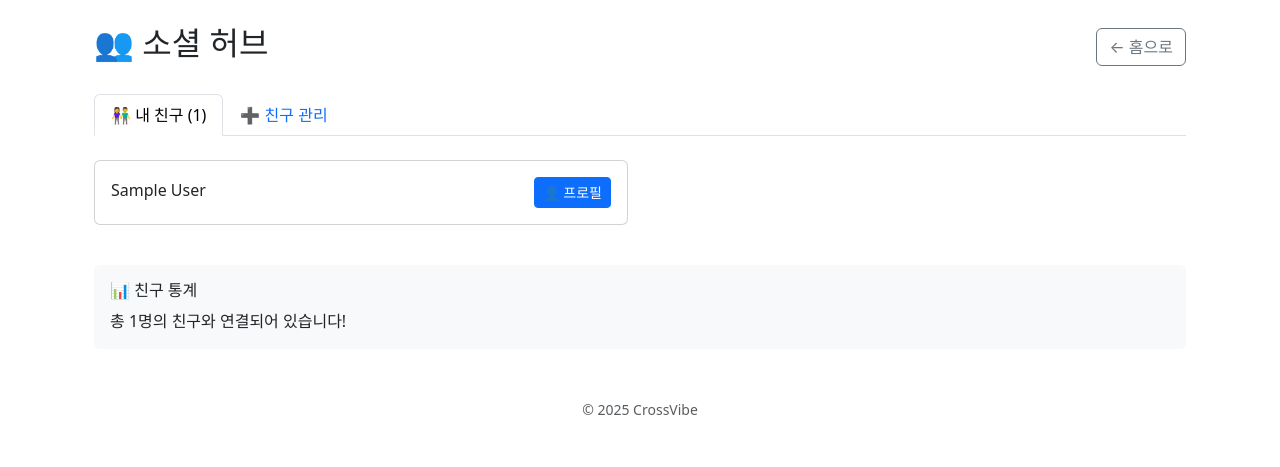
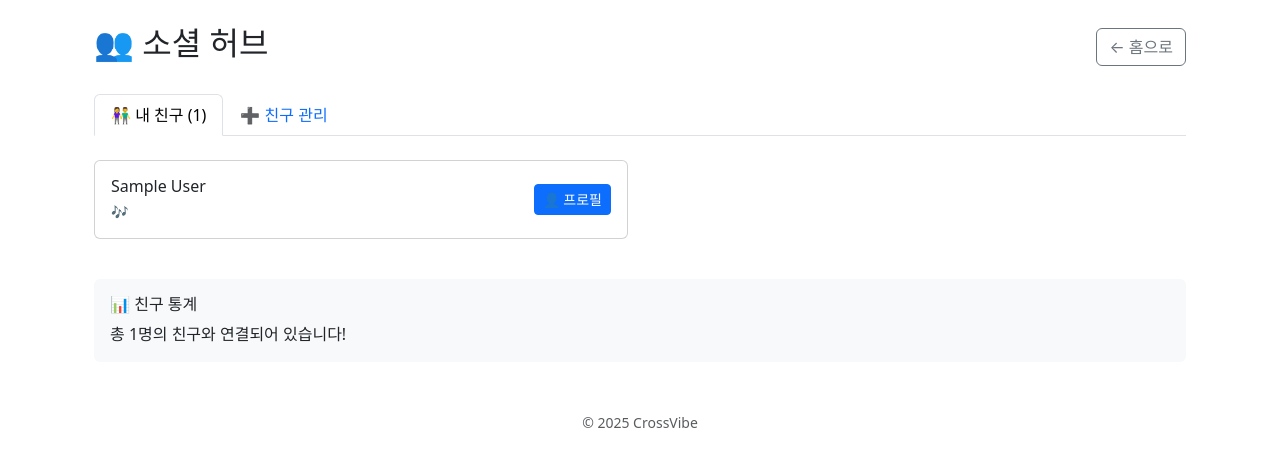
Before and after one commit to xa-team/CrossVibe, a Flask app: page /social in a window 1280 px wide. Shown: the part 56-523 px from the top of the page. Run offline with Flask 3, Linux system fonts and the light colour scheme; a user stored in the database is signed in; tables that the repository leaves empty hold one stand-in row (values such as "Sample post").

Commit message:
♻️ refactor: social.html내 UI 컴포넌트 유틸리티화
- 친구 목록의 플랫폼 아이콘 렌더링을 CrossVibeUtils.getPlatformIcon으로 교체
- 검색 결과 및 관계 상태 표시 로직을 CrossVibeUtils.getRelationshipInfo 기반으로 통합
- 인라인으로 분산되어 있던 UI 스타일 결정 권한을 공통 모듈로 옮김

```diff
--- a/vibeapp/templates/social/social.html
+++ b/vibeapp/templates/social/social.html
@@ -60,15 +60,15 @@
                                                     <div>
                                                         <h6 class="card-title mb-1">{{ friend.display_name or friend.username }}</h6>
                                                         <small class="text-muted">
+                                                            <div class="friend-platforms" data-username="{{ friend.username }}">
                                                                 {% if friend.platform_connections %}
                                                                     {% for conn in friend.platform_connections %}
-                                                                    {% if conn.platform == "spotify" %}🎵 Spotify{% endif %}
-                                                                    {% if conn.platform == "youtube" %}▶️ YouTube{% endif %}
-                                                                    {% if not loop.last %},{% endif %}
+                                                                        <span class="platform-icon-mini" title="{{ conn.platform }}"></span>
                                                                     {% endfor %}
                                                                 {% else %}
                                                                     연결된 플랫폼 없음
                                                                 {% endif %}
+                                                            </div>
                                                         </small>
                                                     </div>
                                                     <div>
@@ -257,4 +257,21 @@
             </div>
         {% endif %}
     </div>
+    {% block scripts %}
+        <script src="{{ url_for('static', filename='js/core/api.js') }}"></script>
+        <script src="{{ url_for('static', filename='js/core/utils.js') }}"></script>
+        <script src="{{ url_for('static', filename='js/modules/friends.js') }}"></script>
+        <script src="{{ url_for('static', filename='js/pages/social.js') }}"></script>
+        <script>
+            document.addEventListener('DOMContentLoaded', function() {
+                document.querySelectorAll('.friend-platforms').forEach(container => {
+                    const icons = container.querySelectorAll('.platform-icon-mini');
+                    icons.forEach(icon => {
+                        const platform = icon.getAttribute('title');
+                        icon.innerHTML = CrossVibeUtils.getPlatformIcon(platform, {size: 18});
+                    });
+                });
+            })
+        </script>
+    {% endblock scripts %}
 {% endblock content %}
```
Lines whose indentation alone changed are shown as unchanged.
